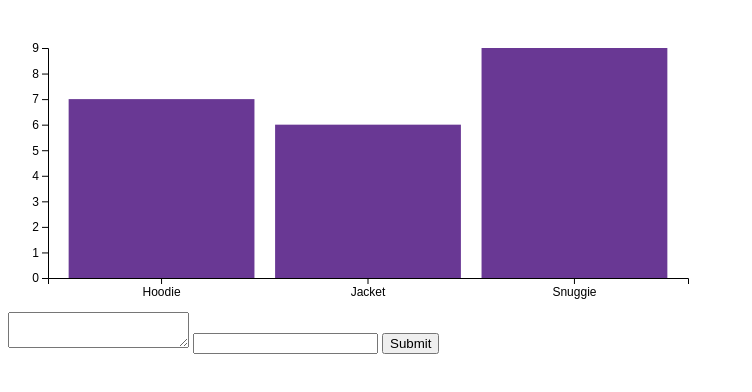
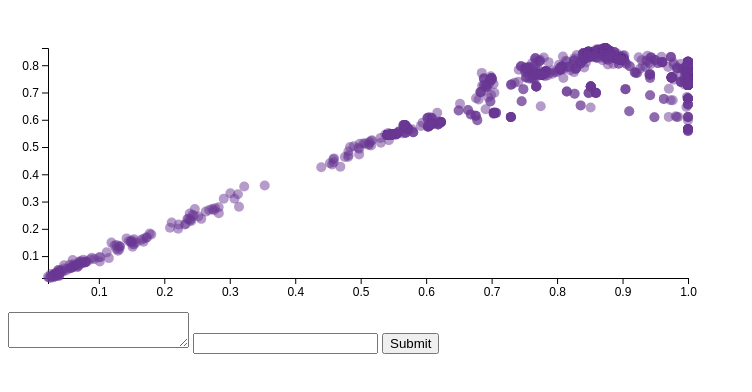
Before and after one commit to TychonautVII/learn_d3, a plain HTML site: page index.html in a window 1280 px wide. Shown: the whole page, without its empty margins (0-752 px from the left). Drawn offline with nearby package versions, Linux system fonts and the light colour scheme.

Commit message:
got the ml data fed into a simple static scatter plot

```diff
--- a/app.js
+++ b/app.js
@@ -35,13 +35,18 @@
     let width = 700 - margin.left - margin.right;
     let height = 300 - margin.top - margin.bottom;
 
+    console.log('init complete');
+
     app.controller('Plotter',function(){
+
+        console.log('in plotter');
+
         // ----------------------------------------
         //  Function Defs
         // ----------------------------------------
 
         this.init_plot = function() {
-
+            console.log('in init plot');
             // ----------------------------------------
             // Sizing and Placing the Chart
             // ----------------------------------------
@@ -61,25 +66,35 @@
                 .attr("class", "y axis");
 
 
+
+
             return svg};
 
         this.update_plot = function(svg) {
-
+            console.log('start update plot');
             // ----------------------------------------
             // Setting Up the Scales
             // ----------------------------------------
 
-            let x_scale = d3.scaleBand()
-                .range([0, width])
-                .padding(0.1);
+            let x_scale = d3.scaleLinear()
+                .range([0, width]);
 
             let y_scale = d3.scaleLinear()
                 .range([height, 0]); //Range is in pixel space, reversed because high down in svg
 
 
-            // Scale the range of the data in the domains
-            x_scale.domain(this.ml_data.map(function(d) { return d.product; }));
-            y_scale.domain([0, d3.max(this.ml_data, function(d) { return d.count; })]);
+            // this goes undefined inside the anon funcs, so we have to define locals
+            let x_name = this['x_data_name'];
+            let y_name = this['y_data_name'];
+
+
+            let x_data = this['ml_data'].map(function(d) {return d[x_name]; });
+            let y_data = this['ml_data'].map(function(d) {return d[y_name]; });
+
+
+            // Scale the domain data in data space
+            x_scale.domain([d3.min(x_data), d3.max(x_data)]);
+            y_scale.domain([d3.min(y_data), d3.max(y_data)]);
 
             // ----------------------------------------
             // Sizing and Placing the Chart
@@ -104,45 +119,39 @@
 
 
             // Rejoin the Data
-            let bars = svg.selectAll(".bar")
-                .data(this.ml_data,function(d) { return d.product; });
+            let circles = svg.selectAll("dot")
+                .data(this.ml_data,function(d) { return d.id; });
 
             //remove unneeded bars
-            bars.exit().remove(); // joe got removed
+            circles.exit().remove();
 
             //Update Old Bars, Even if nothing has changed, I may have to do this again for the axis
-            bars.attr("class", "update")
-                .attr("class", "bar") // This is what the style sheet grabs
-                .attr("x", function(d) {return x_scale(d.product);})
-                .attr("width", x_scale.bandwidth() )
-                .transition(t)
-                .attr("y", function(d) {return y_scale(d.count);})
-                .attr("height", function(d) { return  height - y_scale(d.count); });
+            circles.attr("class", "update")
+                .attr("class", "dot") // This is what the style sheet grabs
+                .attr("r", 5)
+                .attr("cx", function(d) { return x_scale(d[x_name]); })
+                .attr("cy", function(d) { return y_scale(d[y_name]); });
 
             //Add new Bars
-            bars.enter().append("rect") //TODO What is rect doing here?
-                .attr("class", "bar") // This is what the style sheet grabs
-                .attr("x", function(d) {return x_scale(d.product);})
-                .attr("width", x_scale.bandwidth() )
-                .attr("y", function(d) {return y_scale(d.count);})
-                .attr("height", function(d) { return  height - y_scale(d.count); });
+            circles.enter().append("circle") //TODO What is rect doing here?
+                .attr("class", "dot") // This is what the style sheet grabs
+                .attr("r", 5)
+                .attr("cx", function(d) { return x_scale(d[x_name]); })
+                .attr("cy", function(d) { return y_scale(d[y_name]); });
 
 
 
 
-            console.log("End of Update");
+            console.log('end update plot');
         };
 
         // ----------------------------------------
         //  Logic
         // ----------------------------------------
-        this.ml_data = [
-            { product: 'Hoodie',  count: 7 },
-            { product: 'Jacket',  count: 6 },
-            { product: 'Snuggie', count: 9 },
-        ];
+        this.x_data_name = 'mean_train_score';
+        this.y_data_name = 'mean_test_score';
 
-
+        this.ml_data = ml_results_sum;
 
         this.svg = this.init_plot();
         this.update_plot(this.svg);
@@ -156,14 +165,14 @@
         this.input = {};
         this.addInput = function(plotter){
 
-            let products = plotter.ml_data.map(function(d) { return d.product; });
-
-            if (products.includes(this.input.product)) {
-                let prod_index = products.indexOf(this.input.product);
-                plotter.ml_data[prod_index] = this.input;
-            } else {
-                plotter.ml_data.push(this.input);
-            }
+            // let products = plotter.ml_data.map(function(d) { return d.product; });
+            //
+            // if (products.includes(this.input.product)) {
+            //     let prod_index = products.indexOf(this.input.product);
+            //     plotter.ml_data[prod_index] = this.input;
+            // } else {
+            //     plotter.ml_data.push(this.input);
+            // }
 
 
             plotter.update_plot(plotter.svg); // Update the Plot
@@ -173,7 +182,5 @@
     });
 
 
-    console.log("hello");
-
 
 })();
--- a/index.html
+++ b/index.html
@@ -3,9 +3,9 @@
 <head>
     <meta http-equiv="Content-Type" content="text/html;charset=utf-8"> <!-- Specifies the Encoding of the Page -->
     <title>Changing D3 Data</title>
+    <script src="ml_summary.js"></script>
     <script src="https://ajax.googleapis.com/ajax/libs/angularjs/1.6.7/angular.min.js"></script>
     <script src="https://d3js.org/d3.v4.min.js"></script>
-    <script src="ml_summary.js"></script>
     <link href="style.css" rel="stylesheet">  <!-- Refers to the style sheet file located in thi-->
 </head>
 <body>
--- a/style.css
+++ b/style.css
@@ -1,2 +1,4 @@
 text {font-size:12px;}
 .bar { fill: #693894; }
+.dot {  fill: #693894;
+        opacity: .5;}
```
Also changed, not shown: ml_summary.js.
